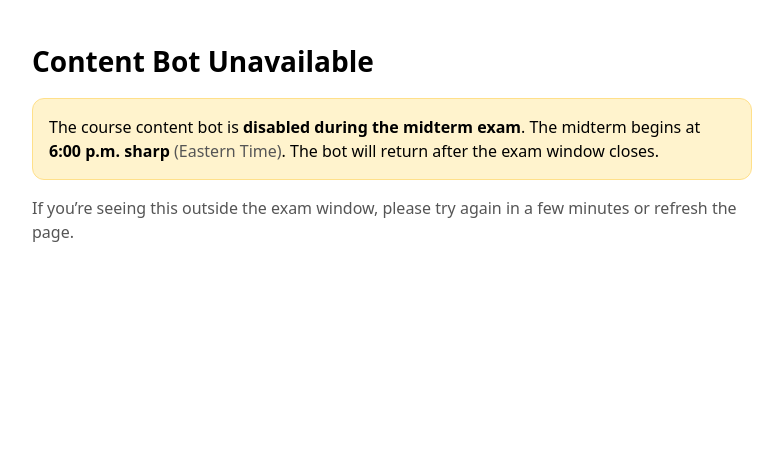
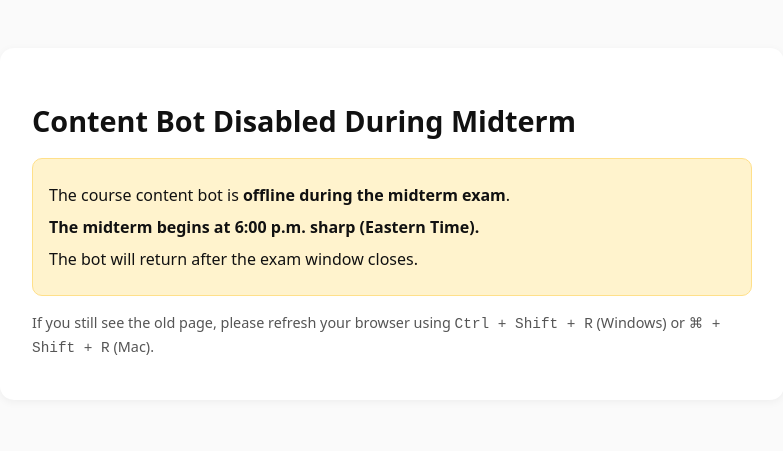
Before and after one commit to dbousfie/1026contentbot, a plain HTML site: page index.html in a window 1280 px wide. Shown: the whole page, without its empty margins (248-1031 px from the left). Drawn offline with Linux system fonts and the light colour scheme.

Commit message:
Update index.html

```diff
--- a/index.html
+++ b/index.html
@@ -1,23 +1,64 @@
 <!doctype html>
-<meta charset="utf-8">
-<title>Content Bot Disabled for Midterm</title>
-<meta name="viewport" content="width=device-width, initial-scale=1">
-<style>
-  :root { --w: 720px; }
-  body { font: 16px/1.5 system-ui, -apple-system, Segoe UI, Roboto, Arial, sans-serif; margin: 0; }
-  .wrap { max-width: var(--w); margin: 0 auto; padding: 2.5rem 1.25rem; }
-  h1 { font-size: 1.75rem; margin: 0 0 0.75rem; }
-  .notice { background: #fff3cd; border: 1px solid #ffe08a; padding: 1rem; border-radius: 12px; }
-  .muted { color: #555; }
-</style>
+<html lang="en">
+  <head>
+    <meta charset="utf-8">
+    <title>Content Bot Disabled for Midterm</title>
+    <meta name="viewport" content="width=device-width, initial-scale=1">
 
-<div class="wrap">
-  <h1>Content Bot Unavailable</h1>
-  <p class="notice">
-    The course content bot is <strong>disabled during the midterm exam</strong>.
-    The midterm begins at <strong>6:00 p.m. sharp</strong>
-    <span class="muted">(Eastern Time)</span>. The bot will return after the exam window closes.
-  </p>
+    <!-- Disable all caching -->
+    <meta http-equiv="Cache-Control" content="no-store, no-cache, must-revalidate, max-age=0">
+    <meta http-equiv="Pragma" content="no-cache">
+    <meta http-equiv="Expires" content="0">
 
-  <p class="muted">If you’re seeing this outside the exam window, please try again in a few minutes or refresh the page.</p>
-</div>
+    <style>
+      :root { --max: 720px; }
+      body {
+        font: 16px/1.5 system-ui, -apple-system, "Segoe UI", Roboto, sans-serif;
+        margin: 0;
+        background: #fafafa;
+        color: #111;
+      }
+      main {
+        max-width: var(--max);
+        margin: 6vh auto;
+        padding: 2rem;
+        background: white;
+        border-radius: 14px;
+        box-shadow: 0 2px 8px rgba(0,0,0,0.05);
+      }
+      h1 {
+        font-size: 1.8rem;
+        margin-bottom: 1rem;
+      }
+      p {
+        margin: 0.5rem 0;
+      }
+      .highlight {
+        background: #fff3cd;
+        border: 1px solid #ffe08a;
+        padding: 1rem;
+        border-radius: 10px;
+      }
+      .muted {
+        color: #555;
+        margin-top: 1rem;
+        font-size: 0.9rem;
+      }
+    </style>
+  </head>
+
+  <body>
+    <main>
+      <h1>Content Bot Disabled During Midterm</h1>
+      <div class="highlight">
+        <p>The course content bot is <strong>offline during the midterm exam</strong>.</p>
+        <p><strong>The midterm begins at 6:00 p.m. sharp (Eastern Time).</strong></p>
+        <p>The bot will return after the exam window closes.</p>
+      </div>
+      <p class="muted">
+        If you still see the old page, please refresh your browser using
+        <kbd>Ctrl + Shift + R</kbd> (Windows) or <kbd>⌘ + Shift + R</kbd> (Mac).
+      </p>
+    </main>
+  </body>
+</html>
```
